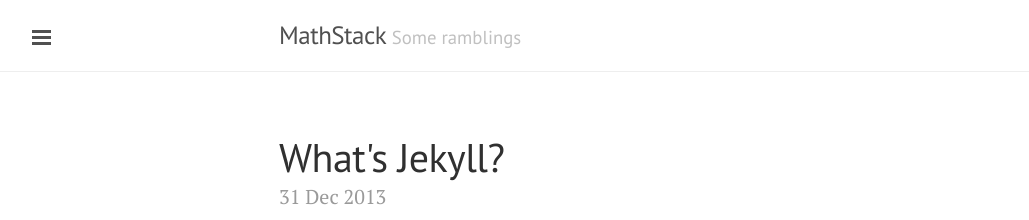
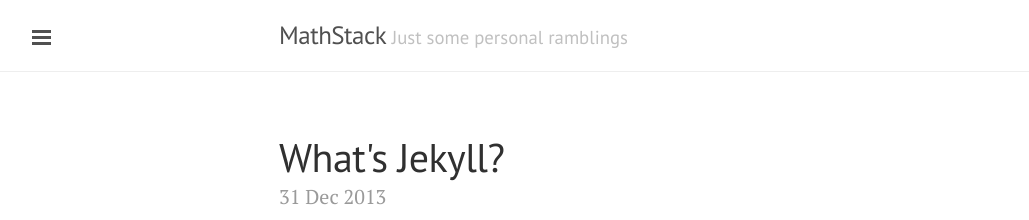
Before and after one commit to vramana/blog, a Jekyll site: the page built from index.html, in a window 1280 px wide. Shown: the top 220 px of the page, without its empty margins (1-1030 px from the left). Built offline with Jekyll 4.4.1, drawn with Linux system fonts in a browser that asks for light colours; Markdown is read by kramdown in place of the engine named in the settings; the list of posts is cut into pages by our own code.

Commit message:
corrected Home link

```diff
--- a/_config.yml
+++ b/_config.yml
@@ -7,7 +7,7 @@
 
 # Setup
 title:            MathStack
-tagline:          'Some ramblings'
+tagline:          'Just some personal ramblings'
 #description:      'A reserved <a href="http://jekyllrb.com" target="_blank">Jekyll</a> theme that places the utmost gravity on content with a hidden drawer. Made by <a href="https://twitter.com/mdo" target="_blank">@mdo</a>.'
 url:              http://vramana.github.io/blog
 baseurl:          '/blog/'
--- a/_includes/sidebar.html
+++ b/_includes/sidebar.html
@@ -9,7 +9,7 @@
   </div>
 
   <nav class="sidebar-nav">
-    <a class="sidebar-nav-item{% if page.url == site.baseurl %} active{% endif %}" href="/">Home</a>
+    <a class="sidebar-nav-item{% if page.url == site.baseurl %} active{% endif %}" href="{{ site.baseurl }}">Home</a>
 
     {% comment %}
       The code below dynamically generates a sidebar nav of pages with
```
